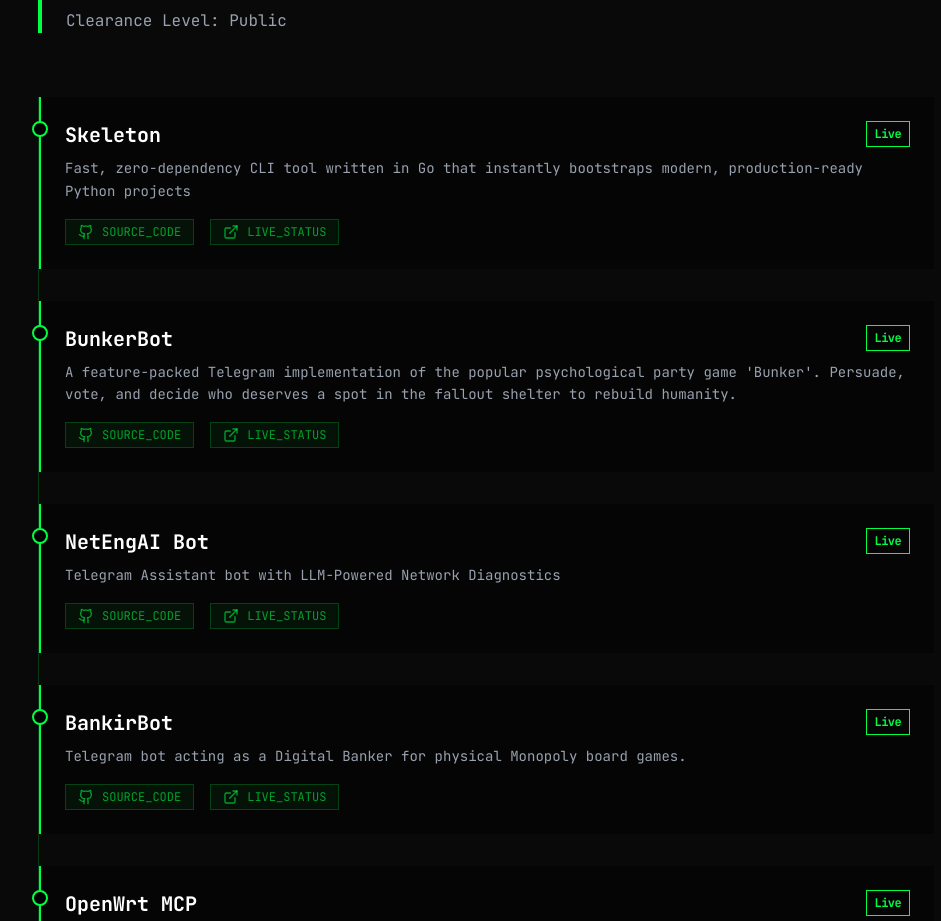
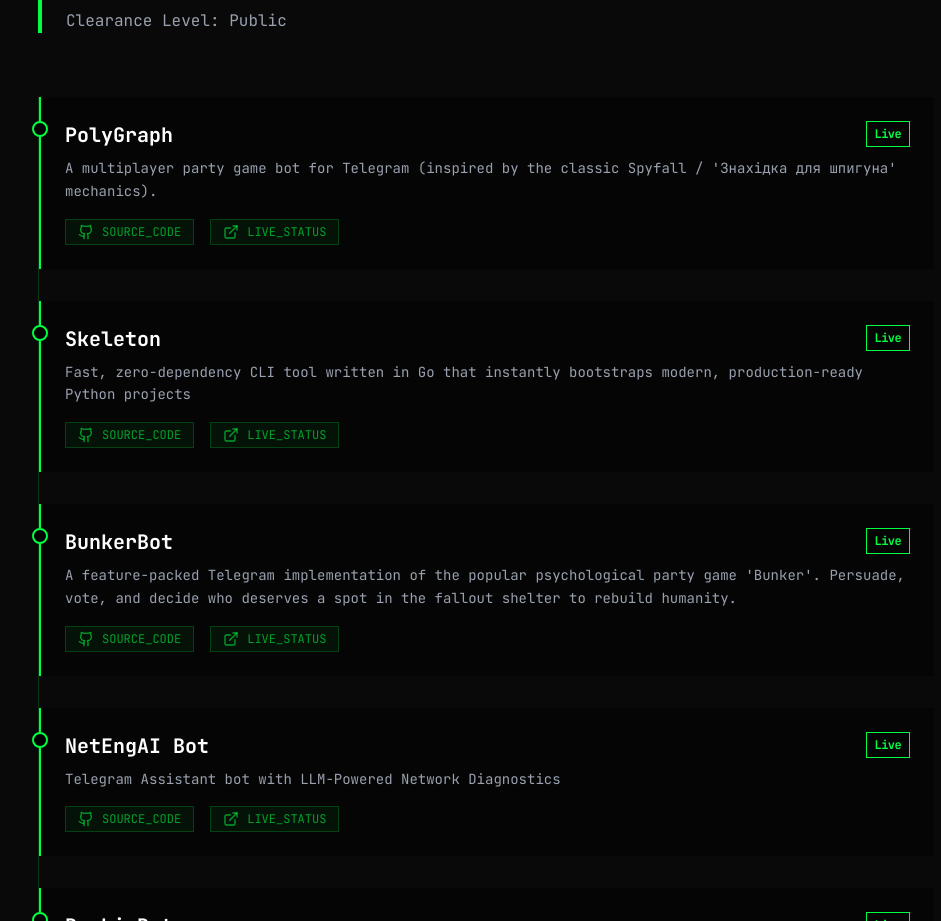
Before and after one commit to PiterPentester/aboutus, a React (Vite) app: page / in a window 1280 px wide. Shown: the part 1642-2563 px from the top of the page, without its empty margins (154-1095 px from the left). Built offline with nearby package versions, Linux system fonts and the light colour scheme.

Commit message:
Add 'PolyGraph' project to projects data
Added new project 'PolyGraph' with details and links.

```diff
--- a/src/data/projects.ts
+++ b/src/data/projects.ts
@@ -8,6 +8,13 @@
 }
 
 const projectsData: Omit<Project, "id">[] = [
+  {
+    title: "PolyGraph",
+    description: "A multiplayer party game bot for Telegram (inspired by the classic Spyfall / 'Знахідка для шпигуна' mechanics).",
+    link: "https://piterpentester.github.io/polygraph/",
+    github: "https://github.com/PiterPentester/polygraph",
+    status: "Live",
+  },
   {
     title: "Skeleton",
     description: "Fast, zero-dependency CLI tool written in Go that instantly bootstraps modern, production-ready Python projects",
```
